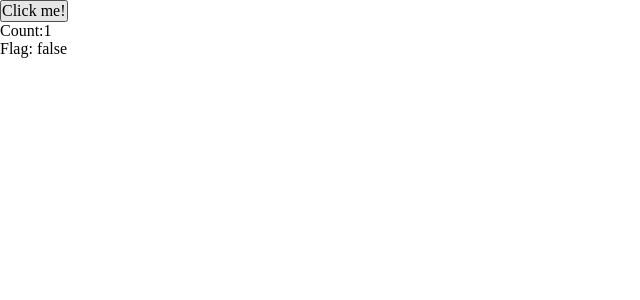
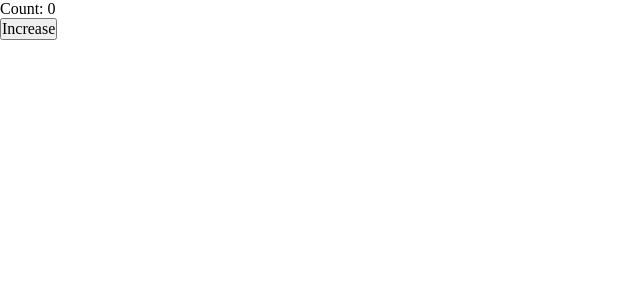
Before and after one commit to TranDangKhoi/react-18, a React (Create React App) app: page / in a window 1280 px wide. Shown: the top 300 px of the page, without its empty margins (0-640 px from the left). Built offline with nearby package versions, Linux system fonts and the light colour scheme.

Commit message:
:+1: Update useLayoutEffect 1/2

```diff
--- a/src/App.js
+++ /dev/null
@@ -1,12 +0,0 @@
-import "./App.css";
-import AutomaticBatching from "./components/AutomaticBatching";
-
-function App() {
-  return (
-    <>
-      <AutomaticBatching></AutomaticBatching>
-    </>
-  );
-}
-
-export default App;
--- /dev/null
+++ b/src/App.jsx
@@ -0,0 +1,12 @@
+import "./App.css";
+import CounterEffect from "./components/CounterEffect";
+
+function App() {
+  return (
+    <>
+      <CounterEffect></CounterEffect>
+    </>
+  );
+}
+
+export default App;
--- /dev/null
+++ b/src/components/CounterEffect.jsx
@@ -0,0 +1,23 @@
+import React, { useEffect, useState } from "react";
+
+const CounterEffect = () => {
+  const [count, setCount] = useState(0);
+
+  // First, let's start with the useEffect one:
+  const handleClick = () => {
+    setCount((prev) => prev + 1);
+  };
+  useEffect(() => {
+    if (count === 3) {
+      setCount(0);
+    }
+  }, [count]);
+  return (
+    <div>
+      <div>Count: {count}</div>
+      <button onClick={handleClick}>Increase</button>
+    </div>
+  );
+};
+
+export default CounterEffect;
--- a/src/index.js
+++ b/src/index.js
@@ -7,7 +7,4 @@ import reportWebVitals from "./reportWebVitals";
 const root = ReactDOM.createRoot(document.getElementById("root"));
 root.render(<App />);
 
-// If you want to start measuring performance in your app, pass a function
-// to log results (for example: reportWebVitals(console.log))
-// or send to an analytics endpoint. Learn more: https://bit.ly/CRA-vitals
 reportWebVitals();
```
Also changed, not shown: src/components/CounterLayoutEffect.jsx (added, +19 -0 lines), 1 other file (tests, documents, lock files or other folders).
